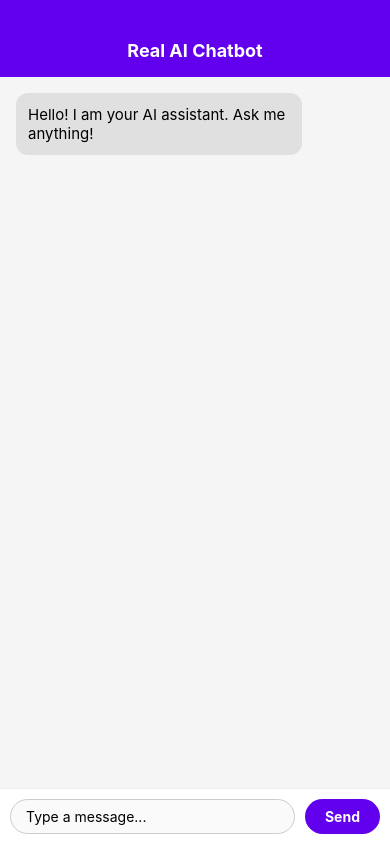
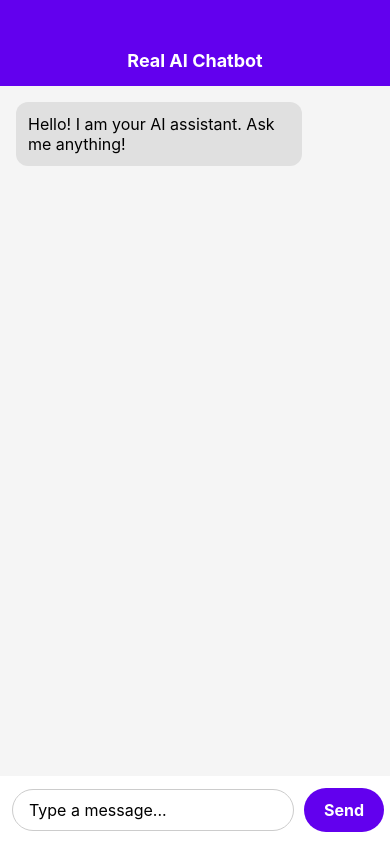
Before and after one commit to abihay07-byte/ai, a React Native app: screen / in a window 390 px wide. Built offline with nearby package versions, Linux system fonts and the light colour scheme.

Commit message:
Update App.js

```diff
--- a/App.js
+++ b/App.js
@@ -1,4 +1,4 @@
-import React, { useState, useRef } from 'react';
+import React, { useState } from 'react';
 import {
   StyleSheet,
   Text,
@@ -7,41 +7,39 @@ import {
   TouchableOpacity,
   ScrollView,
   SafeAreaView,
-  ActivityIndicator,
-  KeyboardAvoidingView,
-  Platform
+  ActivityIndicator
 } from 'react-native';
 import { StatusBar } from 'expo-status-bar';
 
-// ⚠️ REPLACE THIS WITH YOUR ACTUAL GEMINI API KEY
-const GEMINI_API_KEY = "AQ.Ab8RN6K1qGNb_3E8w9Yx9skNFRfpfC0um_ZkN9zNQtazPqHzCw";
+// Paste your Google Gemini API key here
+const GEMINI_API_KEY = "YOUR_GEMINI_API_KEY_HERE";
 
 export default function App() {
   const [messages, setMessages] = useState([
-    { id: '1', text: 'Hello! I am your AI assistant. Ask me anything!', sender: 'ai' }
+    { id: 1, text: 'Hello! I am your AI assistant. Ask me anything!', sender: 'ai' }
   ]);
   const [inputText, setInputText] = useState('');
   const [loading, setLoading] = useState(false);
-  const scrollViewRef = useRef();
 
   const sendMessage = async () => {
-    if (!inputText.trim() || loading) return;
+    if (!inputText.trim()) return;
 
     const userText = inputText.trim();
-    const userMsg = { id: Date.now().toString(), text: userText, sender: 'user' };
+    const userMsg = { id: Date.now(), text: userText, sender: 'user' };
 
-    // 1. Add User message to chat
     setMessages((prev) => [...prev, userMsg]);
     setInputText('');
     setLoading(true);
 
     try {
-      // 2. Call Gemini API
       const response = await fetch(
-        `https://generativelanguage.googleapis.com/v1beta/models/gemini-1.5-flash:generateContent?key=${GEMINI_API_KEY}`,
+        `https://generativelanguage.googleapis.com/v1beta/models/gemini-1.5-flash:generateContent`,
         {
           method: 'POST',
-          headers: { 'Content-Type': 'application/json' },
+          headers: {
+            'Content-Type': 'application/json',
+            'x-goog-api-key': GEMINI_API_KEY
+          },
           body: JSON.stringify({
             contents: [{ parts: [{ text: userText }] }]
           })
@@ -50,21 +48,18 @@ export default function App() {
 
       const data = await response.json();
 
-      let aiResponseText = "Sorry, I couldn't generate a response. Please check your API key or connection.";
-
       if (data.candidates && data.candidates[0]?.content?.parts[0]?.text) {
-        aiResponseText = data.candidates[0].content.parts[0].text.trim();
+        const aiResponseText = data.candidates[0].content.parts[0].text;
+        const aiMsg = { id: Date.now() + 1, text: aiResponseText.trim(), sender: 'ai' };
+        setMessages((prev) => [...prev, aiMsg]);
+      } else {
+        throw new Error('Invalid response structure');
       }
-
-      // 3. Add AI Response to chat
-      const aiMsg = { id: (Date.now() + 1).toString(), text: aiResponseText, sender: 'ai' };
-      setMessages((prev) => [...prev, aiMsg]);
-
     } catch (error) {
-      console.error(error);
+      console.error('API Request Error:', error);
       const errorMsg = {
-        id: (Date.now() + 1).toString(),
-        text: "Error connecting to AI service. Please check your internet connection.",
+        id: Date.now() + 1,
+        text: 'Sorry, I couldn\'t generate a response. Please check your API key or connection.',
         sender: 'ai'
       };
       setMessages((prev) => [...prev, errorMsg]);
@@ -80,14 +75,9 @@ export default function App() {
         <Text style={styles.headerText}>Real AI Chatbot</Text>
       </View>
 
-      <KeyboardAvoidingView
-        style={styles.keyboardContainer}
-        behavior={Platform.OS === 'ios' ? 'padding' : undefined}
-      >
       <ScrollView
         style={styles.chatContainer}
-          ref={scrollViewRef}
-          onContentSizeChange={() => scrollViewRef.current?.scrollToEnd({ animated: true })}
+        contentContainerStyle={{ paddingBottom: 20 }}
       >
         {messages.map((msg) => (
           <View
@@ -102,11 +92,9 @@ export default function App() {
             </Text>
           </View>
         ))}
-
         {loading && (
-            <View style={[styles.messageBubble, styles.aiBubble, styles.loadingBubble]}>
+          <View style={[styles.messageBubble, styles.aiBubble]}>
             <ActivityIndicator size="small" color="#6200ee" />
-              <Text style={[styles.aiText, { marginLeft: 8 }]}>AI is thinking...</Text>
           </View>
         )}
       </ScrollView>
@@ -120,33 +108,35 @@ export default function App() {
           editable={!loading}
         />
         <TouchableOpacity
-            style={[styles.sendButton, loading && styles.disabledButton]}
+          style={[styles.sendButton, loading && styles.sendButtonDisabled]}
           onPress={sendMessage}
           disabled={loading}
         >
           <Text style={styles.sendButtonText}>Send</Text>
         </TouchableOpacity>
       </View>
-      </KeyboardAvoidingView>
     </SafeAreaView>
   );
 }
 
 const styles = StyleSheet.create({
   container: { flex: 1, backgroundColor: '#f5f5f5' },
-  keyboardContainer: { flex: 1 },
-  header: { padding: 16, backgroundColor: '#6200ee', alignItems: 'center', paddingTop: 40 },
+  header: {
+    paddingTop: 50,
+    paddingBottom: 15,
+    backgroundColor: '#6200ee',
+    alignItems: 'center'
+  },
   headerText: { color: '#fff', fontSize: 18, fontWeight: 'bold' },
   chatContainer: { flex: 1, padding: 16 },
   messageBubble: { padding: 12, borderRadius: 12, marginBottom: 10, maxWidth: '80%' },
   userBubble: { backgroundColor: '#6200ee', alignSelf: 'flex-end' },
   aiBubble: { backgroundColor: '#e0e0e0', alignSelf: 'flex-start' },
-  loadingBubble: { flexDirection: 'row', alignItems: 'center' },
-  userText: { color: '#fff', fontSize: 15 },
-  aiText: { color: '#000', fontSize: 15 },
-  inputContainer: { flexDirection: 'row', padding: 10, backgroundColor: '#fff', borderTopWidth: 1, borderTopColor: '#eee' },
-  input: { flex: 1, borderWidth: 1, borderColor: '#ccc', borderRadius: 20, paddingHorizontal: 15, paddingVertical: 8, backgroundColor: '#fafafa' },
-  sendButton: { justifyContent: 'center', alignItems: 'center', marginLeft: 10, backgroundColor: '#6200ee', borderRadius: 20, paddingHorizontal: 20 },
-  disabledButton: { backgroundColor: '#aaa' },
-  sendButtonText: { color: '#fff', fontWeight: 'bold' }
+  userText: { color: '#fff', fontSize: 16 },
+  aiText: { color: '#000', fontSize: 16 },
+  inputContainer: { flexDirection: 'row', padding: 12, backgroundColor: '#fff', alignItems: 'center' },
+  input: { flex: 1, borderWidth: 1, borderColor: '#ccc', borderRadius: 25, paddingHorizontal: 16, paddingVertical: 10, fontSize: 16 },
+  sendButton: { justifyContent: 'center', alignItems: 'center', marginLeft: 10, backgroundColor: '#6200ee', borderRadius: 25, paddingHorizontal: 20, paddingVertical: 12 },
+  sendButtonDisabled: { backgroundColor: '#a580e8' },
+  sendButtonText: { color: '#fff', fontWeight: 'bold', fontSize: 16 }
 });
```
Lines whose indentation alone changed are shown as unchanged.
